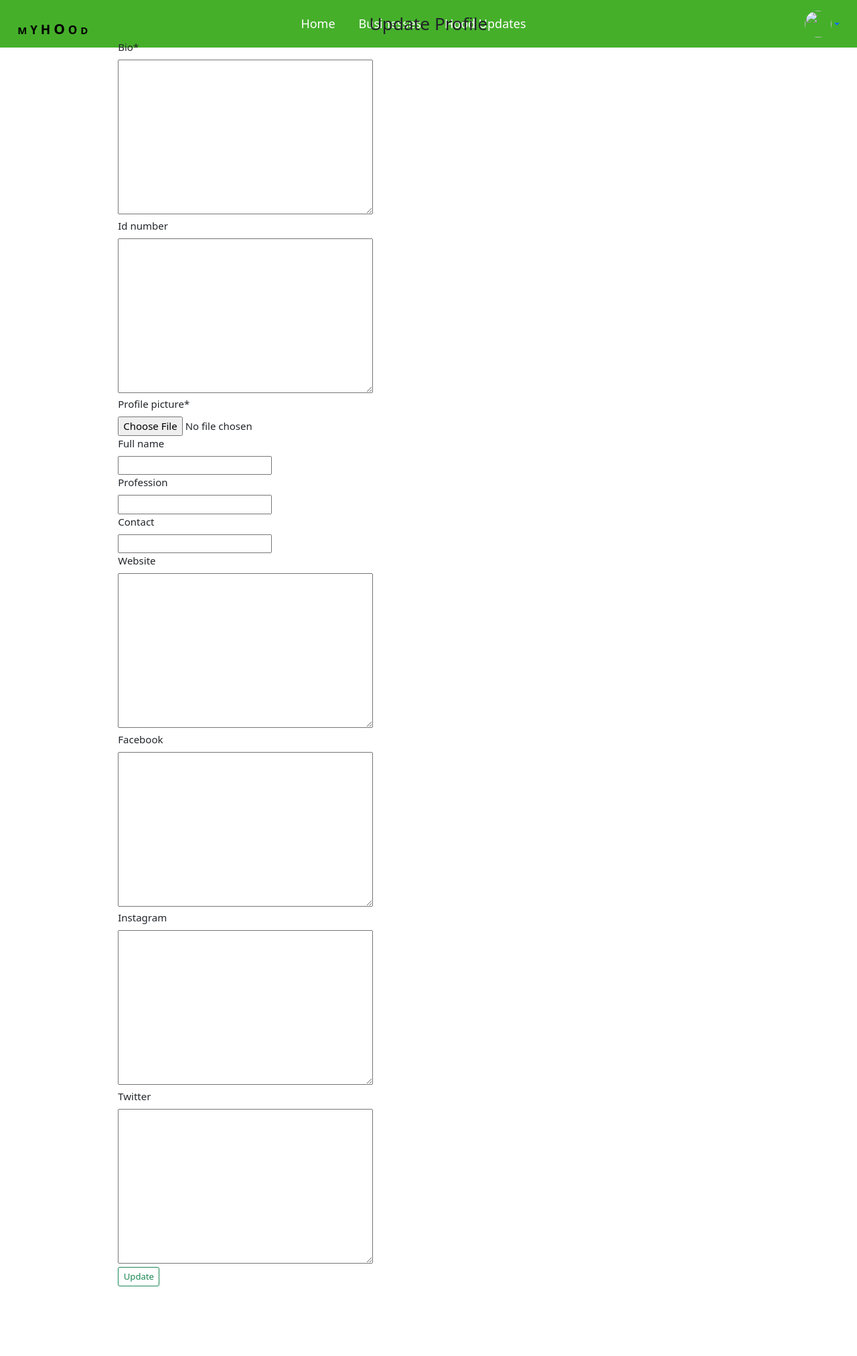
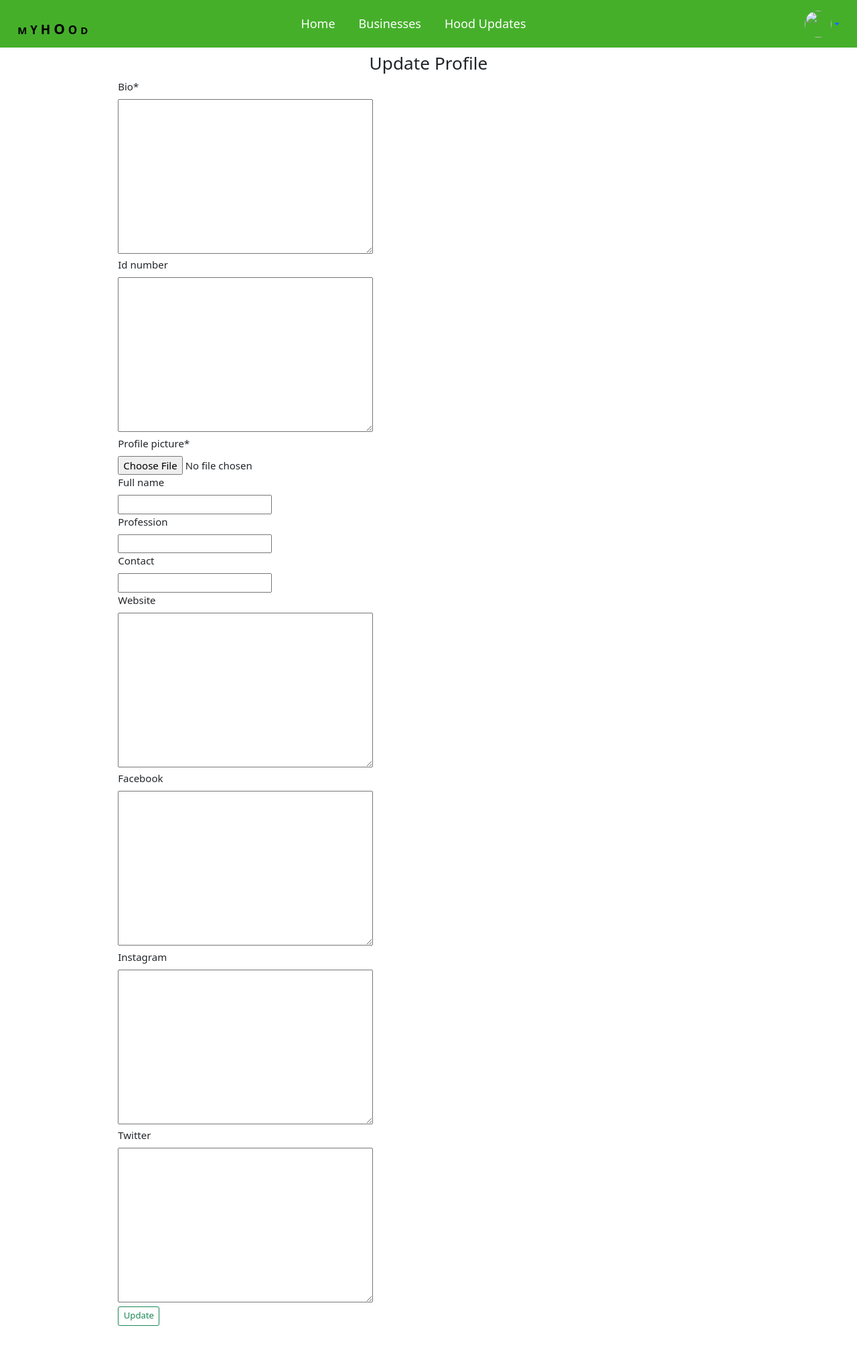
Before and after one commit to Kirugik/myhood, a Django app: template hoodupdates/templates/hood/update_profile.html in a window 1280 px wide. Shown: the whole page at 67% size. Before the commit the page ends 1921 px from the top, so only its background shows below. Run offline with Django 4.2, Linux system fonts and the light colour scheme; the template is opened without the code that fills it: values that come from a table or form of the project are taken from there, others are empty; some libraries are stand-ins or nearby versions.

```diff
--- a/hoodupdates/templates/hood/update_profile.html
+++ b/hoodupdates/templates/hood/update_profile.html
@@ -7,7 +7,7 @@
 {% block content%}
 {% include 'navbar.html' %}
 {% load crispy_forms_tags %}
-<div class="container bg-white updateprofile" style="margin-top:-4% ">
+<div class="container mt-2 mb-5">
     <div class="row">
         <div class="col-md-1">
 
```
Also changed, not shown: README.md, static/images/home.png (added), static/images/hood-details.png (added), static/images/hood-residents.png (added), static/images/new-hood.png (added), static/images/sign-in.png (added), static/images/sign-up.png (added), static/images/user-profile.png (added).
